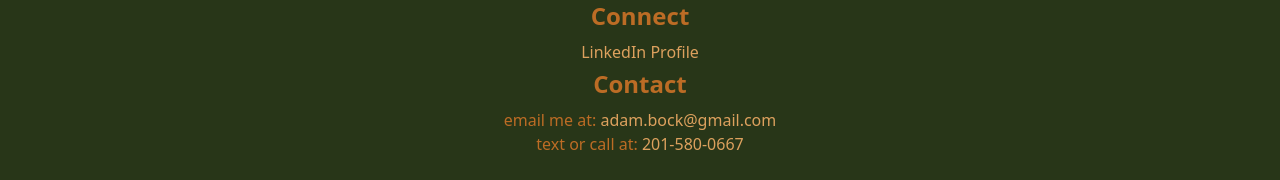
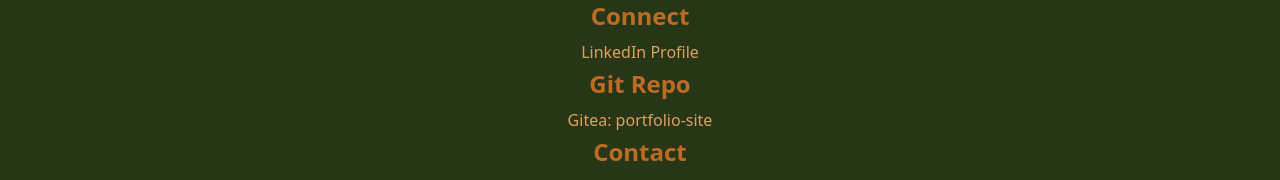
Before and after one commit to adambworks/portfolio-site, a React (Vite) app in the folder portfolio_front/: page / in a window 1280 px wide. Shown: the part 680-860 px from the top of the page. Built offline with nearby package versions, Linux system fonts and the light colour scheme; no server answers.

Commit message:
adding gitea link to main page and refactoring pages name

```diff
--- a/portfolio_front/src/main.tsx
+++ b/portfolio_front/src/main.tsx
@@ -2,26 +2,22 @@
 import "./index.css";
 import { BrowserRouter, Routes, Route } from "react-router";
 import ProjectsPage from "./pages/ProjectsPage.tsx";
-import ProjectDetailPage from "./pages/ProjectDetailPage.tsx";
-import ChapterPage from "./pages/ChapterPage.tsx";
+import ChapterPagesPage from "./pages/ChaptersPage.tsx";
+import EntriesPage from "./pages/EntriesPage.tsx";
 import HomePage from "./pages/HomePage.tsx";
 
 createRoot(document.getElementById("root")!).render(
 	<div className="bg-colora min-h-screen">
-
 		<div className="text-colorb mx-auto max-w-screen-lg px-4 text-center">
 			<BrowserRouter>
 				<Routes>
 					<Route path="/" element={<HomePage />} />
 					<Route path="/projects" element={<ProjectsPage />} />
-				<Route path="/projects/:slug" element={<ProjectDetailPage />} />
-				<Route
-					path="/projects/:slug/chapter/:chapterIndex"
-					element={<ChapterPage />}
+					<Route path="/projects/:slug" element={<ChapterPagesPage />} />
+					<Route path="/projects/:slug/chapter/:chapterIndex" element={<EntriesPage />}
 					/>
 				</Routes>
 			</BrowserRouter>
 		</div>
-  </div>
-  ,
+	</div>,
 );
--- a/portfolio_front/src/pages/ProjectDetailPage.tsx
+++ b/portfolio_front/src/pages/ChaptersPage.tsx
@@ -18,7 +18,7 @@
 	}
 }
 
-export default function ProjectDetailPage() {
+export default function ChaptersPage() {
 	const { slug } = useParams<{ slug: string }>();
 	const [project, setProject] = useState<Project | null>(null);
 	const [chapters, setChapters] = useState<Chapter[]>([]);
--- a/portfolio_front/src/pages/ChapterPage.tsx
+++ b/portfolio_front/src/pages/EntriesPage.tsx
@@ -44,7 +44,7 @@
 	);
 }
 
-export default function ChapterPage() {
+export default function EntriesPage() {
 	const { slug, chapterIndex } = useParams();
 	const [entries, setEntries] = useState<Entry[]>([]);
 	const [chapter, setChapter] = useState<Chapter | null>(null);
--- a/portfolio_front/src/pages/HomePage.tsx
+++ b/portfolio_front/src/pages/HomePage.tsx
@@ -71,6 +71,20 @@
 				</a>
 			</section>
 
+
+
+      <section className="mb-1">
+				<h2 className="mb-2 text-2xl font-semibold">Git Repo</h2>
+				<a
+					href="https://gitea.bocktank.com/abock/portfolio-site"
+					target="_blank"
+					rel="noopener noreferrer"
+					className="text-colore hover:underline"
+				>
+					Gitea: portfolio-site
+				</a>
+			</section>
+
 			<section>
 				<h2 className="mb-2 text-2xl font-semibold">Contact</h2>
 				<p>
```
Also changed, not shown: 2 other files (tests, documents, lock files or other folders). Lines whose indentation alone changed are shown as unchanged.
